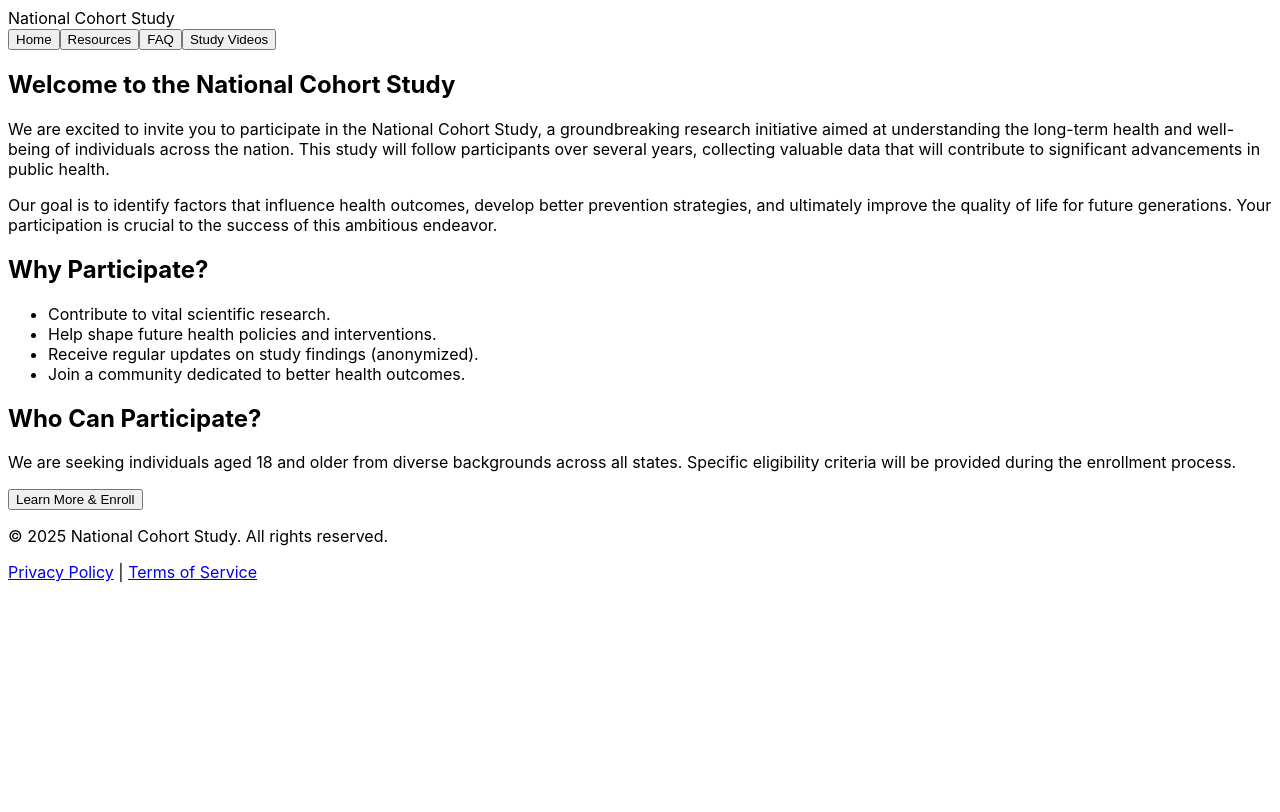
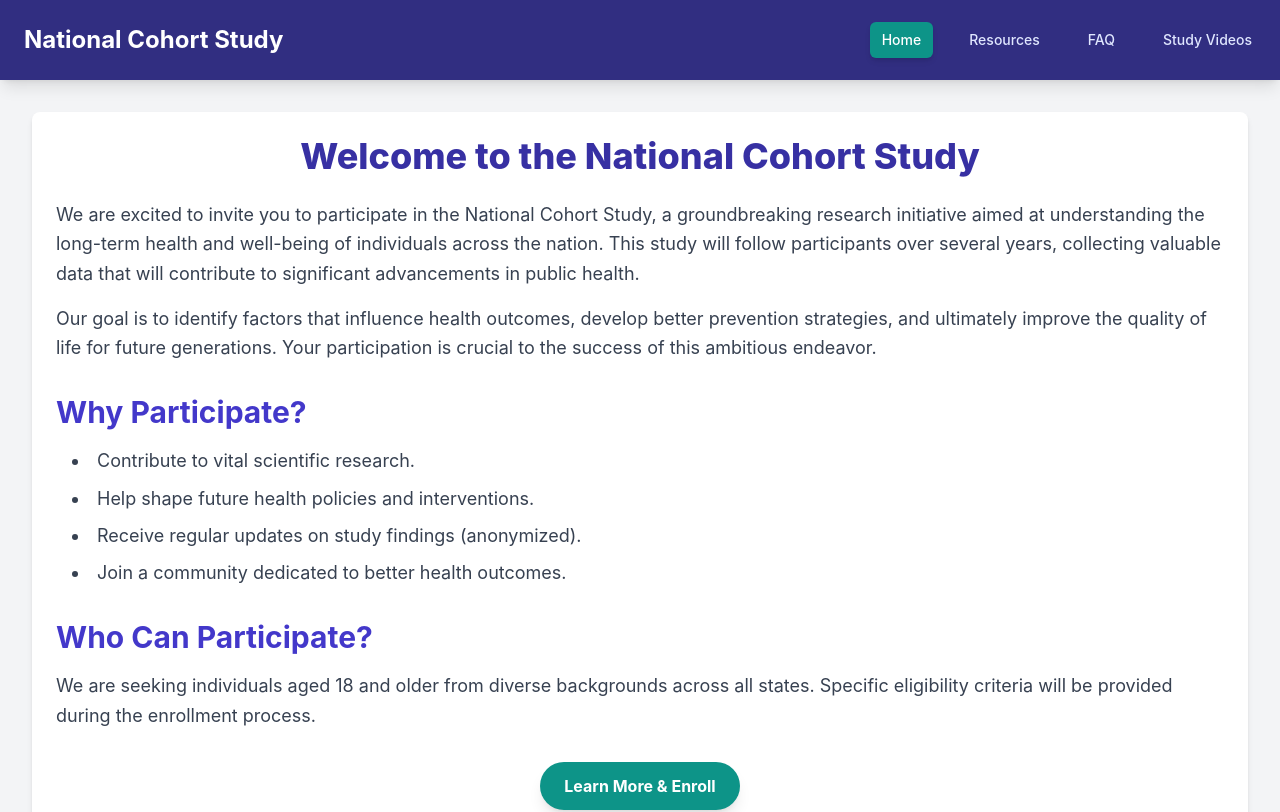
Before and after one commit to cmirzayi/a5k-website, a React (Create React App) app: page / in a window 1280 px wide. Shown: the top 812 px of the page. Built offline with nearby package versions, Linux system fonts and the light colour scheme.

Commit message:
Initial commit of React website

```diff
--- /dev/null
+++ b/postcss.config.js
@@ -0,0 +1,6 @@
+module.exports = {
+  plugins: {
+    tailwindcss: {},
+    autoprefixer: {},
+  },
+}
--- a/src/index.js
+++ b/src/index.js
@@ -1,8 +1,7 @@
 import React from 'react';
 import ReactDOM from 'react-dom/client';
-import './index.css';
+import './index.css'; // Import your Tailwind CSS file
 import App from './App';
-import reportWebVitals from './reportWebVitals';
 
 const root = ReactDOM.createRoot(document.getElementById('root'));
 root.render(
@@ -10,8 +9,3 @@
     <App />
   </React.StrictMode>
 );
-
-// If you want to start measuring performance in your app, pass a function
-// to log results (for example: reportWebVitals(console.log))
-// or send to an analytics endpoint. Learn more: https://bit.ly/CRA-vitals
-reportWebVitals();
--- /dev/null
+++ b/tailwind.config.js
@@ -0,0 +1,15 @@
+/** @type {import('tailwindcss').Config} */
+module.exports = {
+  content: [
+    "./src/**/*.{js,jsx,ts,tsx}",
+    "./public/index.html",
+  ],
+  theme: {
+    extend: {
+      fontFamily: {
+        sans: ['Inter', 'sans-serif'], // Ensure Inter is used
+      },
+    },
+  },
+  plugins: [],
+}
```
Also changed, not shown: package.json (+12 -8 lines), 1 other file (tests, documents, lock files or other folders).
